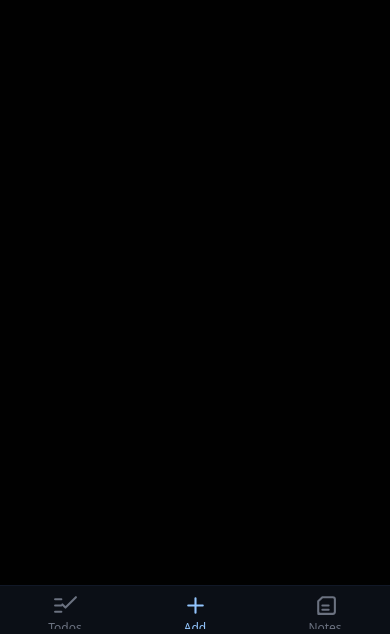
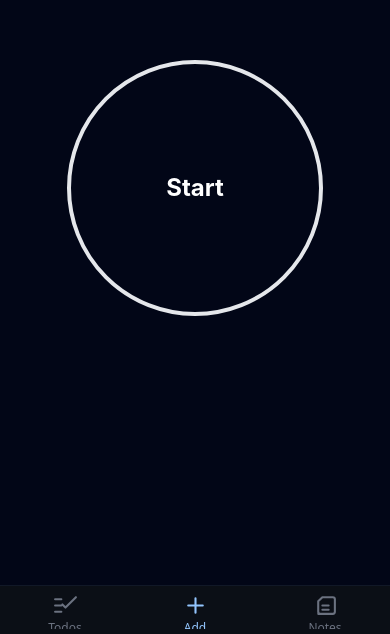
Before and after one commit to MagnusCarlsen26/todo-and-thought-organizer, a React Native app in the folder app/: screen /Add in a window 390 px wide. Shown: the part 210-844 px from the top of the page. Built offline with nearby package versions, Linux system fonts and the light colour scheme; what react-native-worklets would draw is missing.

Commit message:
feat: styled record button in /add screen

```diff
--- a/app/babel.config.js
+++ b/app/babel.config.js
@@ -2,5 +2,6 @@ module.exports = function (api) {
   api.cache(true);
   return {
     presets: ['babel-preset-expo', 'nativewind/babel'],
+    plugins: ['react-native-reanimated/plugin'],
   };
 };
--- /dev/null
+++ b/app/src/assets/themes/addScreenThemes.ts
@@ -0,0 +1,7 @@
+export const COLOR_TRANSITION = [
+    "#38bdf8", // sky-400
+    "#22d3ee", // cyan-400
+    "#a78bfa", // purple-400
+    "#f472b6", // pink-400
+    "#facc15", // yellow-400
+];
--- /dev/null
+++ b/app/src/components/Wave.tsx
@@ -0,0 +1,59 @@
+import React, { useEffect } from 'react';
+import { View } from 'react-native';
+import Animated, {
+    useSharedValue,
+    useAnimatedStyle,
+    withRepeat,
+    withTiming,
+    Easing,
+    interpolate,
+} from 'react-native-reanimated';
+import { COLOR_TRANSITION } from '../assets/themes/addScreenThemes';
+
+const WaveBar = ({ delay_, color_ }: { delay_: number, color_: string }) => {
+    const progress = useSharedValue(0);
+
+    useEffect(() => {
+        const timeout = setTimeout(() => {
+            progress.value = withRepeat(
+                withTiming(1, { duration: 1000, easing: Easing.linear }),
+                -1,
+                true
+            );
+        }, delay_);
+        return () => clearTimeout(timeout);
+    }, []);
+
+    const animatedStyle = useAnimatedStyle(() => {
+        const height = interpolate(
+            progress.value,
+            [0, 0.5, 1],
+            [10, 50, 10]
+        );
+        return {
+            height: height,
+            margin: 2,
+            backgroundColor: color_,
+            width: 10,
+        };
+    });
+
+    return (
+        <Animated.View style={animatedStyle} />
+    );
+};
+
+export default function Wave() {
+
+    return (
+        <View className="rounded-full flex-row items-center justify-center">
+            {[...Array(5)].map((_, i) => (
+                <WaveBar
+                    key={i}
+                    delay_={i * 100}
+                    color_={COLOR_TRANSITION[i]}
+                />
+            ))}
+        </View>
+    );
+}
--- a/app/src/tabs/AddScreen.tsx
+++ b/app/src/tabs/AddScreen.tsx
@@ -1,7 +1,50 @@
-import { Text } from 'react-native'
+import { Text, View, Pressable } from 'react-native';
+import React, { useState, useEffect } from 'react';
 
-export default function AddScreen() {
+import Wave from '../components/Wave';
+import { COLOR_TRANSITION } from '../assets/themes/addScreenThemes';
+
+export default function ViewTodos() {
+    const [isRecording, setIsRecording] = useState(false);
+    const [colorIndex, setColorIndex] = useState(0);
+
+    useEffect(() => {
+        if (isRecording) {
+            const interval = setInterval(() => {
+                setColorIndex((prev) => (prev + 1) % COLOR_TRANSITION.length);
+                }, 1000);
+                return () => clearInterval(interval);
+        }
+
+    }, [isRecording]);
+
     return (
-        <Text>Add Screen</Text>
-    )
+        <View className="flex-1 bg-slate-950 justify-center items-center">
+            <Pressable
+                onPress={() => setIsRecording(!isRecording)}
+                className="border-4 border-gray-200 w-64 aspect-square justify-center items-center rounded-full transition-all duration-300"
+                style={{
+                    borderColor: COLOR_TRANSITION[colorIndex],
+                }}
+            >
+
+                {isRecording ? (
+                    <View className="grid grid-rows-[3fr_1fr]">
+                        <View className="flex justify-center items-center">
+                            <Wave />
+                        </View>
+                        <Text className="text-white font-bold text-2xl text-center">
+                            Listening...
+                        </Text>
+                    </View>
+                ) : (
+                    <Text className="text-white font-bold text-2xl">
+                        Start
+                    </Text>
+                )}
+
+            </Pressable>
+
+        </View>
+    );
 }
```
Also changed, not shown: 1 other file (tests, documents, lock files or other folders).
